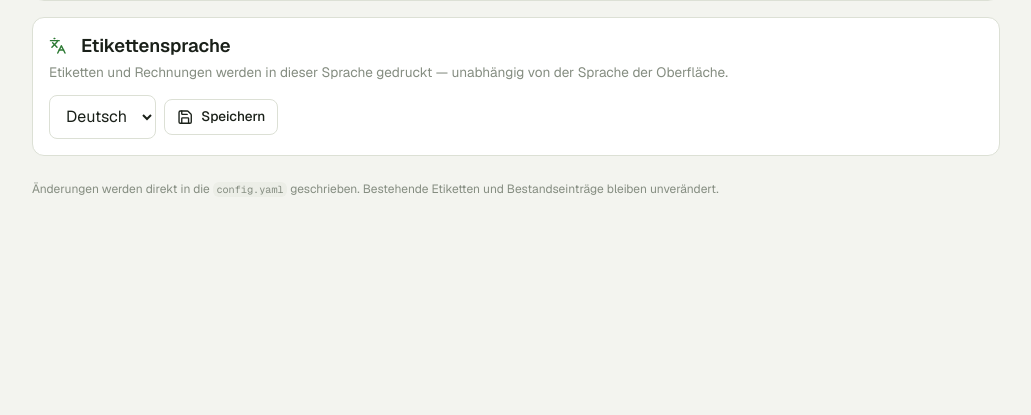
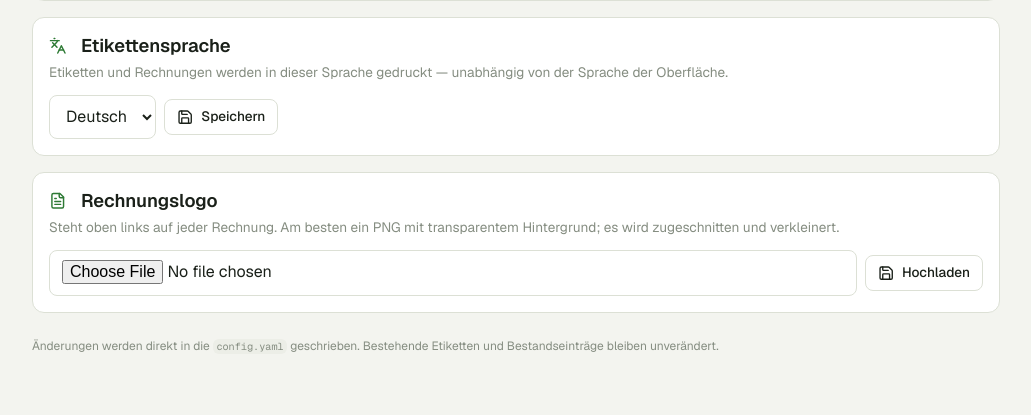
Before and after one commit to mlorenzsm/gamecooler, a FastAPI app: page /settings in a window 1280 px wide. Shown: the part 524-939 px from the top of the page, without its empty margins (124-1155 px from the left). Before the commit the page ends 719 px from the top, so only its background shows below. Run offline with FastAPI, Linux system fonts and the light colour scheme; parts of the project's set-up code (start-up, migrations or seed data) failed here and were passed over; some libraries are stand-ins or nearby versions.

Commit message:
Invoice logo, uploaded in Settings
Settings -> General gets an "Invoice logo" card: upload, preview on white,
replace, remove. The logo stands at the top left of the invoice letterhead,
25 mm high, with the seller's name next to it; without a logo the header is
as before.

The upload is cropped to its visible content (a nearly transparent margin
counts as empty) and scaled to 600 px in grey + alpha — sharp in print,
about 120 KB per PDF. It lives in data/logo.png with the installation's
other state, not in the repo. The PDF stays byte-identical per sale.

Also removes a stray closing brace in app.css.

Co-Authored-By: Claude Code <noreply@anthropic.com>

```diff
--- a/app/config.py
+++ b/app/config.py
@@ -13,6 +13,9 @@ CONFIG_PATH = STATE_DIR / "config.yaml"
 DATA_DIR = STATE_DIR / "data"
 REGISTRY_PATH = DATA_DIR / "registry.json"
 SALES_PATH = DATA_DIR / "sales.json"
+# Optional logo for the invoice letterhead, uploaded in Settings. Lives with
+# the data, not in the repo: it belongs to this installation.
+LOGO_PATH = DATA_DIR / "logo.png"
 FONTS_DIR = Path(__file__).resolve().parent / "fonts"
 
 
--- a/app/i18n_catalog.py
+++ b/app/i18n_catalog.py
@@ -17,6 +17,16 @@ EN = {
     "Mind. haltbar bis: {date}": "Best before: {date}",
     "{n} Stk.": "{n} pcs",
     "Käufer": "Buyer",
+    "Rechnungslogo": "Invoice logo",
+    "Steht oben links auf jeder Rechnung. Am besten ein PNG mit transparentem Hintergrund; es wird zugeschnitten und verkleinert.": "Shown top left on every invoice. Best a PNG with a transparent background; it is cropped and scaled down.",
+    "Hochladen": "Upload",
+    "Ersetzen": "Replace",
+    "Logo entfernen?": "Remove the logo?",
+    "Entfernen": "Remove",
+    "Bild zu groß (höchstens 15 MB)": "Image too large (15 MB at most)",
+    "Keine lesbare Bilddatei — PNG mit transparentem Hintergrund verwenden": "Not a readable image — use a PNG with a transparent background",
+    "Logo gespeichert — es steht ab jetzt auf jeder Rechnung": "Logo saved — it's on every invoice from now on",
+    "Logo entfernt": "Logo removed",
     "Rechnung Nr. {number} – {buyer}": "Invoice no. {number} – {buyer}",
     "Paperless ist nicht eingerichtet": "Paperless is not set up",
     "Wird an Paperless gesendet …": "Sending to Paperless …",
--- a/app/main.py
+++ b/app/main.py
@@ -6,15 +6,16 @@ from datetime import date
 from urllib.parse import quote
 from pathlib import Path
 
-from fastapi import BackgroundTasks, FastAPI, Form, HTTPException, Request
-from fastapi.responses import JSONResponse, RedirectResponse, StreamingResponse
+from fastapi import BackgroundTasks, FastAPI, File, Form, HTTPException, Request, UploadFile
+from fastapi.responses import FileResponse, JSONResponse, RedirectResponse, StreamingResponse
 from fastapi.staticfiles import StaticFiles
 from fastapi.templating import Jinja2Templates
 from markupsafe import Markup, escape
+from PIL import Image
 from pydantic import ValidationError
 
 from . import paperless, registry, sales
-from .config import PART_KINDS, UNITS, Hunter, PartDefaults, Preset, PresetItem, Recipe, RecipeItem, Species, load_config, save_config
+from .config import LOGO_PATH, PART_KINDS, UNITS, Hunter, PartDefaults, Preset, PresetItem, Recipe, RecipeItem, Species, load_config, save_config
 from .i18n import LANGUAGES, decimal_separator, format_date, get_lang, pick_language, reset_lang, set_lang, t
 from .labels import render_info_label, render_qr_label
 from .models import (
@@ -666,6 +667,7 @@ def settings_page(request: Request, msg: str = "", species: str = "", tab: str =
             },
             "paperless_on": paperless.enabled(),
             "paperless_url": paperless.base_url(),
+            "has_logo": LOGO_PATH.exists(),
         },
     )
 
@@ -729,6 +731,54 @@ def settings_hunter_delete(name: str = Form(""), original_name: str = Form("")):
         return RedirectResponse(url="/settings?tab=general&msg=" + quote(t("Der letzte Jäger kann nicht gelöscht werden")), status_code=303)
     config.hunters.remove(hunter)
     return _settings_general(t("Jäger „{name}“ gelöscht", name=name))
+
+
+LOGO_MAX_PX = 600        # 25 mm on the invoice -> ~600 dpi: sharp in print, ~130 KB per PDF
+LOGO_MAX_UPLOAD = 15 * 1024 * 1024
+
+
+def _prepare_logo(data: bytes) -> Image.Image:
+    """Crop away the empty margin and shrink to print size. Grey + alpha is
+    enough for a one-colour logo and keeps every invoice PDF small."""
+    img = Image.open(io.BytesIO(data))
+    img.load()
+    img = img.convert("RGBA")
+    # the margin often isn't fully transparent: ignore nearly invisible pixels
+    box = img.getchannel("A").point(lambda a: 255 if a > 24 else 0).getbbox()
+    if box is None:
+        raise ValueError("empty image")
+    img = img.crop(box)
+    img.thumbnail((LOGO_MAX_PX, LOGO_MAX_PX), Image.LANCZOS)
+    return img.convert("LA")
+
+
+@app.post("/settings/logo")
+async def settings_logo_upload(logo: UploadFile = File(...)):
+    data = await logo.read(LOGO_MAX_UPLOAD + 1)
+    if not data or len(data) > LOGO_MAX_UPLOAD:
+        return RedirectResponse(_msg_url("/settings", t("Bild zu groß (höchstens 15 MB)"), error=True) + "&tab=general", status_code=303)
+    try:
+        img = _prepare_logo(data)
+    except Exception:
+        return RedirectResponse(_msg_url("/settings", t("Keine lesbare Bilddatei — PNG mit transparentem Hintergrund verwenden"), error=True) + "&tab=general", status_code=303)
+    LOGO_PATH.parent.mkdir(parents=True, exist_ok=True)
+    tmp = LOGO_PATH.with_suffix(".png.tmp")
+    img.save(tmp, format="PNG", optimize=True)
+    tmp.replace(LOGO_PATH)
+    return _settings_general(t("Logo gespeichert — es steht ab jetzt auf jeder Rechnung"))
+
+
+@app.post("/settings/logo/delete")
+def settings_logo_delete():
+    LOGO_PATH.unlink(missing_ok=True)
+    return _settings_general(t("Logo entfernt"))
+
+
+@app.get("/settings/logo.png")
+def settings_logo_image():
+    if not LOGO_PATH.exists():
+        raise HTTPException(status_code=404)
+    return FileResponse(LOGO_PATH, media_type="image/png", headers={"Cache-Control": "no-cache"})
 
 
 @app.post("/settings/label-language")
--- a/app/pdf.py
+++ b/app/pdf.py
@@ -5,7 +5,7 @@ from fpdf import FPDF
 
 logging.getLogger("fontTools").setLevel(logging.WARNING)
 
-from .config import FONTS_DIR, Hunter
+from .config import FONTS_DIR, LOGO_PATH, Hunter
 from .i18n import format_date, t
 from .models import Sale, format_amount, format_de
 
@@ -26,6 +26,7 @@ ADDRESS_TOP = 45            # address field: 45 mm from the top, 85 mm wide
 ADDRESS_WIDTH = 85
 INFO_LEFT = 125             # information block next to the address field
 FOLD_MARKS = (105, 210)     # fold into thirds
+LOGO_TOP, LOGO_SIZE = 9, 25 # letterhead logo, mm; ends just above the rule at 36
 HOLE_MARK = 148.5           # centre, for the hole punch
 
 # Item table: position, item, amount, €/kg, amount due.
@@ -105,9 +106,15 @@ def render_sale_pdf(sale: Sale, hunter: Hunter | None, lang: str = "de") -> byte
     pdf.line(4, HOLE_MARK, 11, HOLE_MARK)
 
     # --- header: the seller -----------------------------------------------
-    pdf.set_xy(LEFT, 18)
+    # With a logo (Settings -> General) it stands at the left and the name
+    # moves next to it; the header keeps its height either way.
+    name_x = LEFT
+    if LOGO_PATH.exists():
+        pdf.image(str(LOGO_PATH), x=LEFT, y=LOGO_TOP, h=LOGO_SIZE, keep_aspect_ratio=True)
+        name_x = LEFT + LOGO_SIZE + 4
+    pdf.set_xy(name_x, 18)
     pdf.style(17, INK, family="bricolage", bold=True)
-    pdf.cell(WIDTH / 2, 8, sale.hunter)
+    pdf.cell(WIDTH / 2 - (name_x - LEFT), 8, pdf.fit(sale.hunter, WIDTH / 2 - (name_x - LEFT)))
     pdf.set_xy(LEFT + WIDTH / 2, 18.5)
     pdf.style(8.5, MUTED)
     pdf.multi_cell(WIDTH / 2, 4.2, "\n".join(x for x in (address, phone, email) if x), align="R")
--- a/app/static/app.css
+++ b/app/static/app.css
@@ -793,4 +793,9 @@ nav.tabbar { view-transition-name: tabbar; }       /* the bar stays put while th
   }
 }
 
-}
+/* Settings: invoice logo preview — on white, like on the invoice */
+.logo-preview { display: inline-grid; place-items: center; padding: var(--s-3); margin-bottom: var(--s-3);
+                background: #FFFFFF; border: 1px solid var(--line); border-radius: var(--r-md); }
+.logo-preview img { display: block; width: 7rem; height: 7rem; object-fit: contain; }
+/* the browser's file picker has a wide minimum; keep it inside the card */
+.settings-card input[type="file"] { min-width: 0; max-width: 100%; flex: 1 1 12rem; }
--- a/app/templates/settings.html
+++ b/app/templates/settings.html
@@ -61,6 +61,24 @@
     </select>
     <button class="small" type="submit">{{ icon('save') }}{{ t("Speichern") }}</button>
   </form>
+</section>
+
+<section class="settings-card">
+  <h3>{{ icon('file-text') }}{{ t("Rechnungslogo") }}</h3>
+  <p class="hint">{{ t("Steht oben links auf jeder Rechnung. Am besten ein PNG mit transparentem Hintergrund; es wird zugeschnitten und verkleinert.") }}</p>
+  {% if has_logo %}
+  <div class="logo-preview"><img src="/settings/logo.png?v={{ range(100000) | random }}" alt="{{ t("Rechnungslogo") }}"></div>
+  {% endif %}
+  <form method="post" action="/settings/logo" enctype="multipart/form-data" class="inline-form">
+    <input type="file" name="logo" accept="image/png,image/jpeg,image/webp" required aria-label="{{ t("Rechnungslogo") }}">
+    <button class="small" type="submit">{{ icon('save') }}{{ t("Hochladen") if not has_logo else t("Ersetzen") }}</button>
+  </form>
+  {% if has_logo %}
+  <form method="post" action="/settings/logo/delete" class="mt-4"
+        data-confirm="{{ t("Logo entfernen?") }}" data-confirm-danger data-confirm-ok="{{ t("Entfernen") }}">
+    <button class="small danger" type="submit">{{ icon('trash-2') }}{{ t("Entfernen") }}</button>
+  </form>
+  {% endif %}
 </section>
 
 {% if paperless_on %}
```
Also changed, not shown: README.md.
